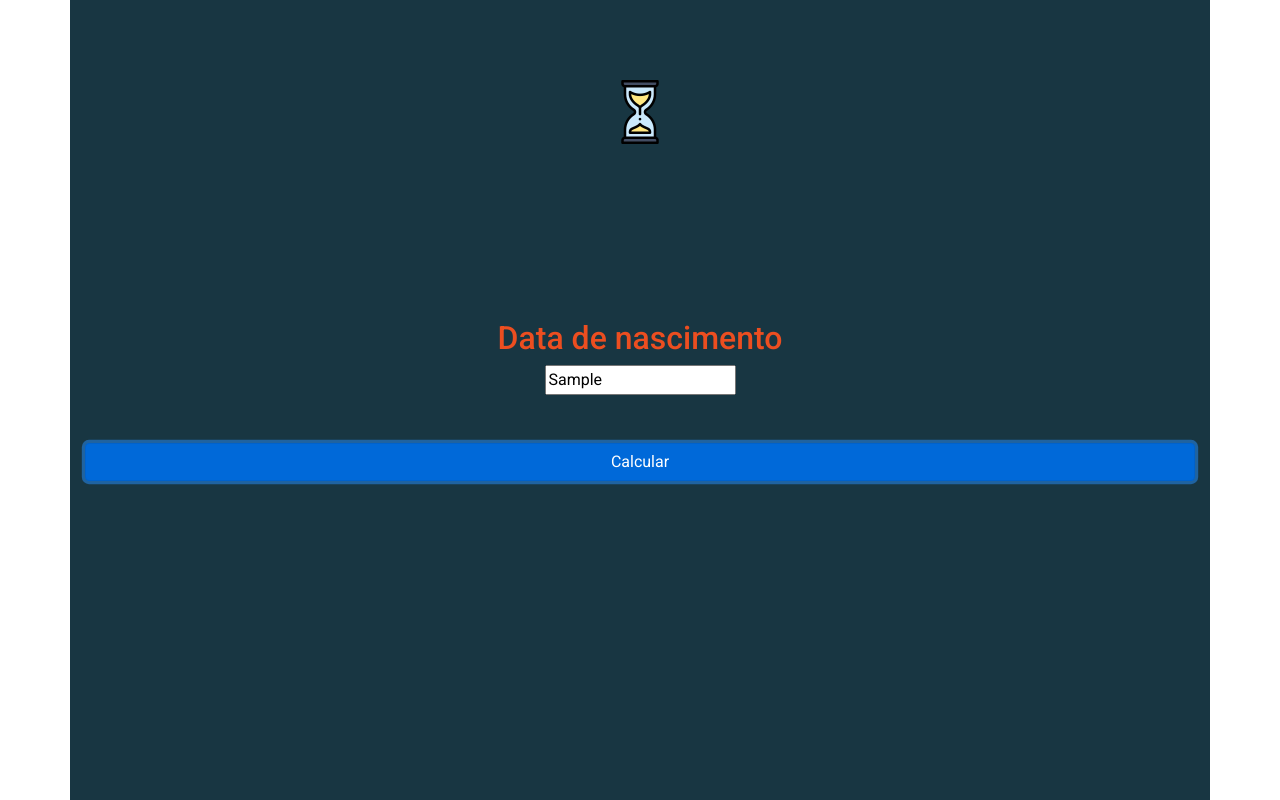
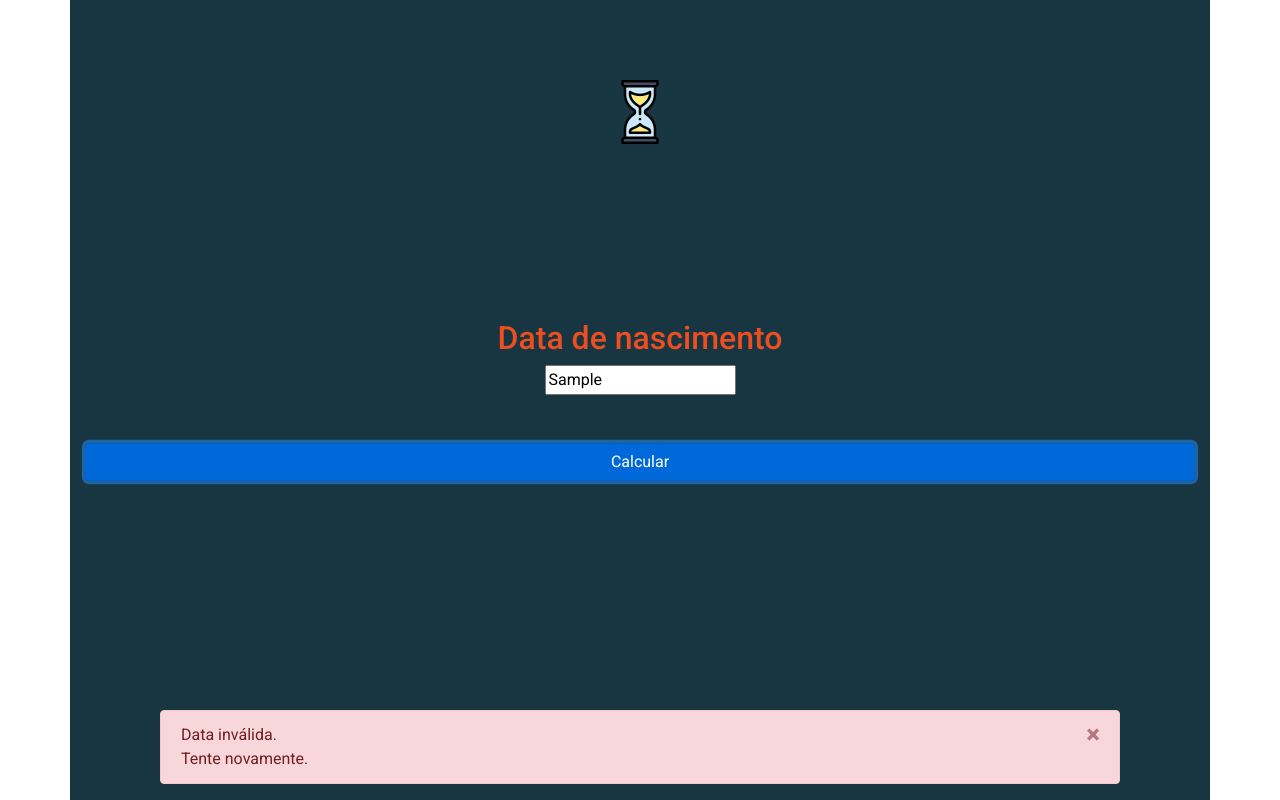
Before and after one commit to brunofpinheiro/life-counter-angular, an Angular app: page / in a window 1280 px wide. Both pictures are taken after typing "Sample" into the empty fields and a click on the button "Calcular". Built offline with nearby package versions, Linux system fonts and the light colour scheme; what ngx-mask would draw is missing.

Commit message:
adding an alert message in case of a invalid date input

```diff
--- a/src/app/app.component.html
+++ b/src/app/app.component.html
@@ -25,4 +25,11 @@
     <button type="button" class="btn btn-primary w-100 mt-5" (click)="return()">Voltar</button>
   </div>
 
+  <div *ngIf="showInvalidDateAlert" class="alert alert-danger alert-dismissible fade show position-absolute w-75 fixed-bottom ml-auto mr-auto" role="alert">
+    Data inválida.<br>Tente novamente.
+    <button (click)="showInvalidDateAlert = false;" type="button" class="close" data-dismiss="alert" aria-label="Close">
+      <span aria-hidden="true">&times;</span>
+    </button>
+  </div>
+
 </main>
--- a/src/app/app.component.ts
+++ b/src/app/app.component.ts
@@ -15,13 +15,14 @@ export class AppComponent {
   public daysLived = 0;
   public monthsText: string;
   public zodiacSign: string;
+  public showInvalidDateAlert = false;
 
   constructor(private zodiacSignComponent: ZodiacSignComponent) {}
 
   // tslint:disable:max-line-length
   public async calculateLifetime(): Promise<void> {
     if (this.selectedDateString !== undefined && this.selectedDateString.length !== 8) {
-      // TODO mostrar alerta "Data inválida. Tente novamente."
+      this.showInvalidDateAlert = true;
     } else {
       if (this.selectedDateString !== undefined) {
         this.currentDate = new Date(this.currentDate.getFullYear(), this.currentDate.getMonth(), this.currentDate.getDate());
```
